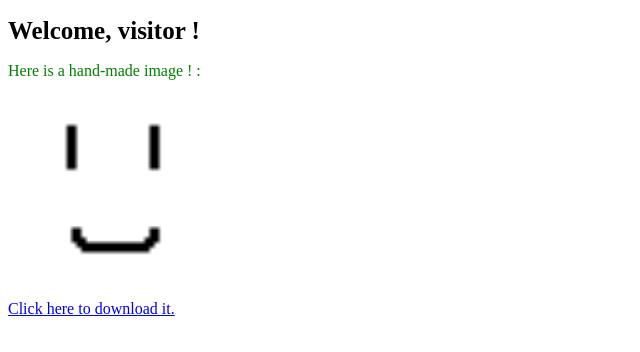
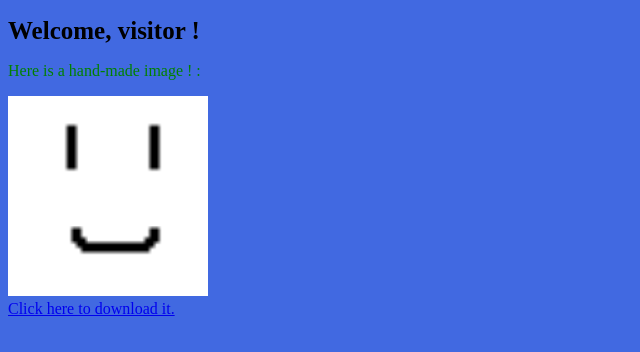
Before and after one commit to CoupletB/Random-Site, a plain HTML site: page index.htm in a window 1280 px wide. Shown: the whole page, without its empty margins (0-640 px from the left). Drawn offline with Linux system fonts and the light colour scheme.

Commit message:
Update index.htm

```diff
--- a/index.htm
+++ b/index.htm
@@ -1,7 +1,7 @@
 <!DOCTYPE html>
 <html>
 <head><title>Random site</title></head>
-<body>
+<body style="background-color:royalblue;">
 <h1 style="font-size:25px;">Welcome, visitor !</h1>
 <p style="color:green">Here is a hand-made image ! :</p>
 <img src="smile.png" width="200" height="200" title="This is a smile !"><br>
```
